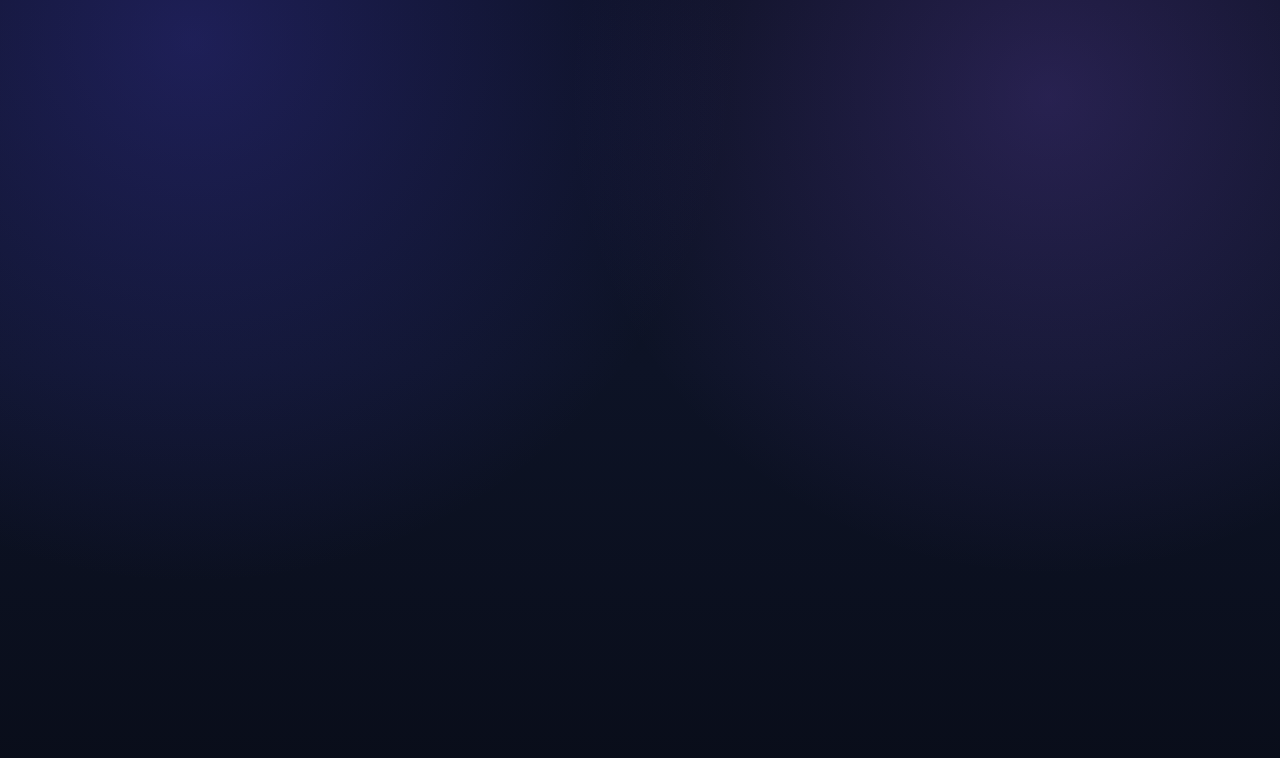
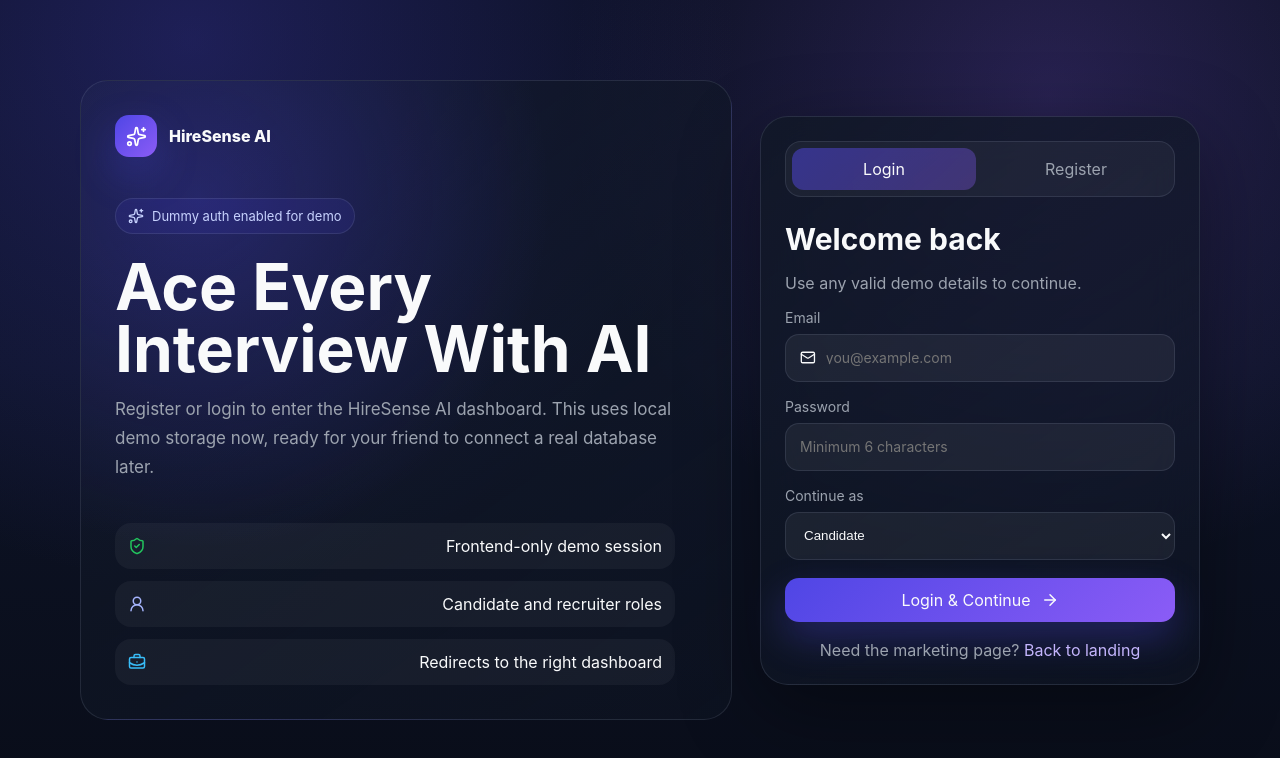
Before and after one commit to Vinisha-725/AI-Mock-Interview-Platform, a React (Vite) app in the folder frontend/: page /login in a window 1280 px wide. Before the commit this address had no page. Shown: the top 758 px of the page. Built offline with nearby package versions, Linux system fonts and the light colour scheme.

Commit message:
Add dummy login and register flow

```diff
--- a/frontend/src/App.jsx
+++ b/frontend/src/App.jsx
@@ -1,5 +1,6 @@
 import { BrowserRouter as Router, Routes, Route } from 'react-router-dom'
 import Landing from './pages/Landing'
+import Login from './pages/Login'
 import CandidateDashboard from './pages/CandidateDashboard'
 import RecruiterDashboard from './pages/RecruiterDashboard'
 import InterviewRoom from './pages/InterviewRoom'
@@ -13,6 +14,8 @@ function App() {
     <Router>
       <Routes>
         <Route path="/" element={<Landing />} />
+        <Route path="/login" element={<Login />} />
+        <Route path="/register" element={<Login />} />
         <Route path="/candidate-dashboard" element={<CandidateDashboard />} />
         <Route path="/dashboard" element={<CandidateDashboard />} />
         <Route path="/recruiter-dashboard" element={<RecruiterDashboard />} />
--- a/frontend/src/components/PremiumUI.jsx
+++ b/frontend/src/components/PremiumUI.jsx
@@ -1,4 +1,4 @@
-import { Link, NavLink } from 'react-router-dom'
+import { Link, NavLink, useNavigate } from 'react-router-dom'
 import { motion } from 'framer-motion'
 import {
   Bell,
@@ -10,6 +10,7 @@ import {
   FileSearch,
   Gauge,
   LayoutDashboard,
+  LogOut,
   MessageSquareText,
   Mic,
   PanelLeft,
@@ -49,11 +50,11 @@ export function LandingNav() {
           <a href="#features">Features</a>
           <a href="#how">How It Works</a>
           <Link to="/candidate-dashboard">Dashboard</Link>
-          <Link to="/candidate-dashboard">Login</Link>
+          <Link to="/login">Login</Link>
         </nav>
         <div className="actions">
           <Link className="btn btn-ghost" to="/candidate-dashboard">View Demo</Link>
-          <Link className="btn btn-primary" to="/interview-room">Start Interview</Link>
+          <Link className="btn btn-primary" to="/login">Start Interview</Link>
         </div>
       </div>
     </header>
@@ -94,6 +95,15 @@ export function AppShell({ children, title, description }) {
 }
 
 export function Topbar() {
+  const navigate = useNavigate()
+  const user = JSON.parse(localStorage.getItem('hiresense_user') || 'null')
+  const initial = user?.name?.charAt(0)?.toUpperCase() || 'V'
+
+  const handleLogout = () => {
+    localStorage.removeItem('hiresense_user')
+    navigate('/login')
+  }
+
   return (
     <div className="topbar">
       <div className="search">
@@ -107,7 +117,10 @@ export function Topbar() {
         <button className="icon-btn" aria-label="Notifications">
           <Bell size={18} />
         </button>
-        <div className="avatar">V</div>
+        <button className="icon-btn" aria-label="Logout" onClick={handleLogout}>
+          <LogOut size={18} />
+        </button>
+        <div className="avatar">{initial}</div>
       </div>
     </div>
   )
--- a/frontend/src/pages/Landing.jsx
+++ b/frontend/src/pages/Landing.jsx
@@ -19,7 +19,7 @@ export default function Landing() {
             <h1>Ace Every Interview With AI</h1>
             <p>Practice real-world interviews, receive personalized feedback, and measure your hiring readiness.</p>
             <div className="hero-actions">
-              <Link className="btn btn-primary" to="/interview-room">
+              <Link className="btn btn-primary" to="/login">
                 Start Mock Interview
                 <ArrowRight size={18} />
               </Link>
--- a/frontend/src/pages/Login.jsx
+++ b/frontend/src/pages/Login.jsx
@@ -1,5 +1,130 @@
-import Landing from './Landing'
+import { useState } from 'react'
+import { Link, useLocation, useNavigate } from 'react-router-dom'
+import { motion } from 'framer-motion'
+import { ArrowRight, BriefcaseBusiness, Mail, ShieldCheck, Sparkles, UserRound } from 'lucide-react'
+import { Logo } from '../components/PremiumUI'
+
+const initialForm = {
+  name: '',
+  email: '',
+  password: '',
+  role: 'candidate',
+}
 
 export default function Login() {
-  return <Landing />
+  const location = useLocation()
+  const [mode, setMode] = useState(location.pathname === '/register' ? 'register' : 'login')
+  const [form, setForm] = useState(initialForm)
+  const [error, setError] = useState('')
+  const navigate = useNavigate()
+
+  const isRegister = mode === 'register'
+
+  const updateField = (field, value) => {
+    setForm((current) => ({ ...current, [field]: value }))
+    setError('')
+  }
+
+  const handleSubmit = (event) => {
+    event.preventDefault()
+
+    if (isRegister && form.name.trim().length < 2) {
+      setError('Enter your name to create an account.')
+      return
+    }
+
+    if (!/^\S+@\S+\.\S+$/.test(form.email)) {
+      setError('Enter a valid email address.')
+      return
+    }
+
+    if (form.password.length < 6) {
+      setError('Password must be at least 6 characters.')
+      return
+    }
+
+    const user = {
+      name: isRegister ? form.name.trim() : form.email.split('@')[0],
+      email: form.email,
+      role: form.role,
+      signedInAt: new Date().toISOString(),
+    }
+
+    localStorage.setItem('hiresense_user', JSON.stringify(user))
+    navigate(form.role === 'recruiter' ? '/admin' : '/candidate-dashboard')
+  }
+
+  return (
+    <main className="auth-page">
+      <div className="auth-shell">
+        <motion.section className="auth-copy" initial={{ opacity: 0, y: 18 }} animate={{ opacity: 1, y: 0 }}>
+          <Logo />
+          <div>
+            <span className="eyebrow">
+              <Sparkles size={16} />
+              Dummy auth enabled for demo
+            </span>
+            <h1>Ace Every Interview With AI</h1>
+            <p>Register or login to enter the HireSense AI dashboard. This uses local demo storage now, ready for your friend to connect a real database later.</p>
+          </div>
+          <div className="auth-benefits">
+            <div className="activity-item"><ShieldCheck size={18} color="#22c55e" /><span>Frontend-only demo session</span></div>
+            <div className="activity-item"><UserRound size={18} color="#a5b4fc" /><span>Candidate and recruiter roles</span></div>
+            <div className="activity-item"><BriefcaseBusiness size={18} color="#38bdf8" /><span>Redirects to the right dashboard</span></div>
+          </div>
+        </motion.section>
+
+        <motion.section className="auth-card glass" initial={{ opacity: 0, scale: 0.97 }} animate={{ opacity: 1, scale: 1 }}>
+          <div className="auth-tabs">
+            <button className={mode === 'login' ? 'active' : ''} onClick={() => setMode('login')}>Login</button>
+            <button className={mode === 'register' ? 'active' : ''} onClick={() => setMode('register')}>Register</button>
+          </div>
+
+          <form onSubmit={handleSubmit}>
+            <h2>{isRegister ? 'Create your account' : 'Welcome back'}</h2>
+            <p className="muted">{isRegister ? 'Set up your demo profile and continue.' : 'Use any valid demo details to continue.'}</p>
+
+            {isRegister && (
+              <label className="form-field">
+                <span>Full name</span>
+                <input value={form.name} onChange={(event) => updateField('name', event.target.value)} placeholder="Vinisha Sharma" />
+              </label>
+            )}
+
+            <label className="form-field">
+              <span>Email</span>
+              <div className="input-icon">
+                <Mail size={17} />
+                <input value={form.email} onChange={(event) => updateField('email', event.target.value)} placeholder="you@example.com" />
+              </div>
+            </label>
+
+            <label className="form-field">
+              <span>Password</span>
+              <input type="password" value={form.password} onChange={(event) => updateField('password', event.target.value)} placeholder="Minimum 6 characters" />
+            </label>
+
+            <label className="form-field">
+              <span>Continue as</span>
+              <select value={form.role} onChange={(event) => updateField('role', event.target.value)}>
+                <option value="candidate">Candidate</option>
+                <option value="recruiter">Recruiter / Admin</option>
+              </select>
+            </label>
+
+            {error && <div className="form-error">{error}</div>}
+
+            <button className="btn btn-primary" style={{ width: '100%', marginTop: 18 }}>
+              {isRegister ? 'Register & Continue' : 'Login & Continue'}
+              <ArrowRight size={18} />
+            </button>
+          </form>
+
+          <p className="auth-footnote">
+            Need the marketing page? <Link to="/">Back to landing</Link>
+          </p>
+        </motion.section>
+      </div>
+    </main>
+  )
 }
--- a/frontend/src/styles.css
+++ b/frontend/src/styles.css
@@ -299,6 +299,162 @@ button {
   right: 42px;
   bottom: 14px;
   width: 188px;
+}
+
+.auth-page {
+  min-height: 100vh;
+  display: grid;
+  place-items: center;
+  padding: 32px;
+}
+
+.auth-shell {
+  width: min(1120px, 100%);
+  display: grid;
+  grid-template-columns: minmax(0, 1fr) 440px;
+  gap: 28px;
+  align-items: stretch;
+}
+
+.auth-copy {
+  min-height: 640px;
+  display: flex;
+  flex-direction: column;
+  justify-content: space-between;
+  padding: 34px;
+  border-radius: 28px;
+  background:
+    radial-gradient(circle at 18% 18%, rgba(79, 70, 229, 0.3), transparent 22rem),
+    linear-gradient(145deg, rgba(17, 24, 39, 0.74), rgba(17, 24, 39, 0.42));
+  border: 1px solid var(--line);
+}
+
+.auth-copy h1 {
+  max-width: 620px;
+  margin: 22px 0 16px;
+  font-size: clamp(44px, 5vw, 76px);
+  line-height: 0.96;
+}
+
+.auth-copy p {
+  max-width: 620px;
+  margin: 0;
+  color: var(--muted);
+  font-size: 17px;
+  line-height: 1.7;
+}
+
+.auth-benefits {
+  display: grid;
+  gap: 12px;
+  max-width: 560px;
+}
+
+.auth-card {
+  padding: 24px;
+  border-radius: 28px;
+  align-self: center;
+}
+
+.auth-tabs {
+  display: grid;
+  grid-template-columns: 1fr 1fr;
+  gap: 8px;
+  padding: 6px;
+  border-radius: 16px;
+  background: rgba(255, 255, 255, 0.045);
+  border: 1px solid var(--line);
+}
+
+.auth-tabs button {
+  min-height: 42px;
+  border-radius: 12px;
+  color: var(--muted);
+  background: transparent;
+  cursor: pointer;
+}
+
+.auth-tabs button.active {
+  color: var(--text);
+  background: linear-gradient(135deg, rgba(79, 70, 229, 0.5), rgba(139, 92, 246, 0.32));
+}
+
+.auth-card form {
+  margin-top: 24px;
+}
+
+.auth-card h2 {
+  margin: 0 0 8px;
+  font-size: 30px;
+}
+
+.form-field {
+  display: grid;
+  gap: 8px;
+  margin-top: 16px;
+  color: var(--muted);
+  font-size: 14px;
+}
+
+.form-field input,
+.form-field select,
+.input-icon {
+  width: 100%;
+  min-height: 48px;
+  border-radius: 14px;
+  border: 1px solid var(--line);
+  background: rgba(255, 255, 255, 0.055);
+  color: var(--text);
+  outline: none;
+}
+
+.form-field input,
+.form-field select {
+  padding: 0 14px;
+}
+
+.form-field select option {
+  color: #111827;
+}
+
+.input-icon {
+  display: flex;
+  align-items: center;
+  gap: 10px;
+  padding: 0 14px;
+}
+
+.input-icon input {
+  min-height: auto;
+  padding: 0;
+  border: 0;
+  background: transparent;
+}
+
+.form-field input:focus,
+.form-field select:focus,
+.input-icon:focus-within {
+  border-color: rgba(139, 92, 246, 0.72);
+  box-shadow: 0 0 0 4px rgba(79, 70, 229, 0.16);
+}
+
+.form-error {
+  margin-top: 14px;
+  padding: 12px;
+  border-radius: 14px;
+  color: #fecdd3;
+  background: rgba(244, 63, 94, 0.12);
+  border: 1px solid rgba(244, 63, 94, 0.28);
+}
+
+.auth-footnote {
+  margin: 18px 0 0;
+  text-align: center;
+  color: var(--muted);
+}
+
+.auth-footnote a {
+  color: #c4b5fd;
 }
 
 .section {
@@ -726,6 +882,7 @@ button {
 
 @media (max-width: 1080px) {
   .hero,
+  .auth-shell,
   .two-col,
   .result-grid,
   .interview-layout,
@@ -801,4 +958,14 @@ button {
     width: auto !important;
     margin-top: 12px;
   }
+
+  .auth-page {
+    padding: 18px;
+  }
+
+  .auth-copy {
+    min-height: auto;
+    gap: 30px;
+    padding: 24px;
+  }
 }
```
